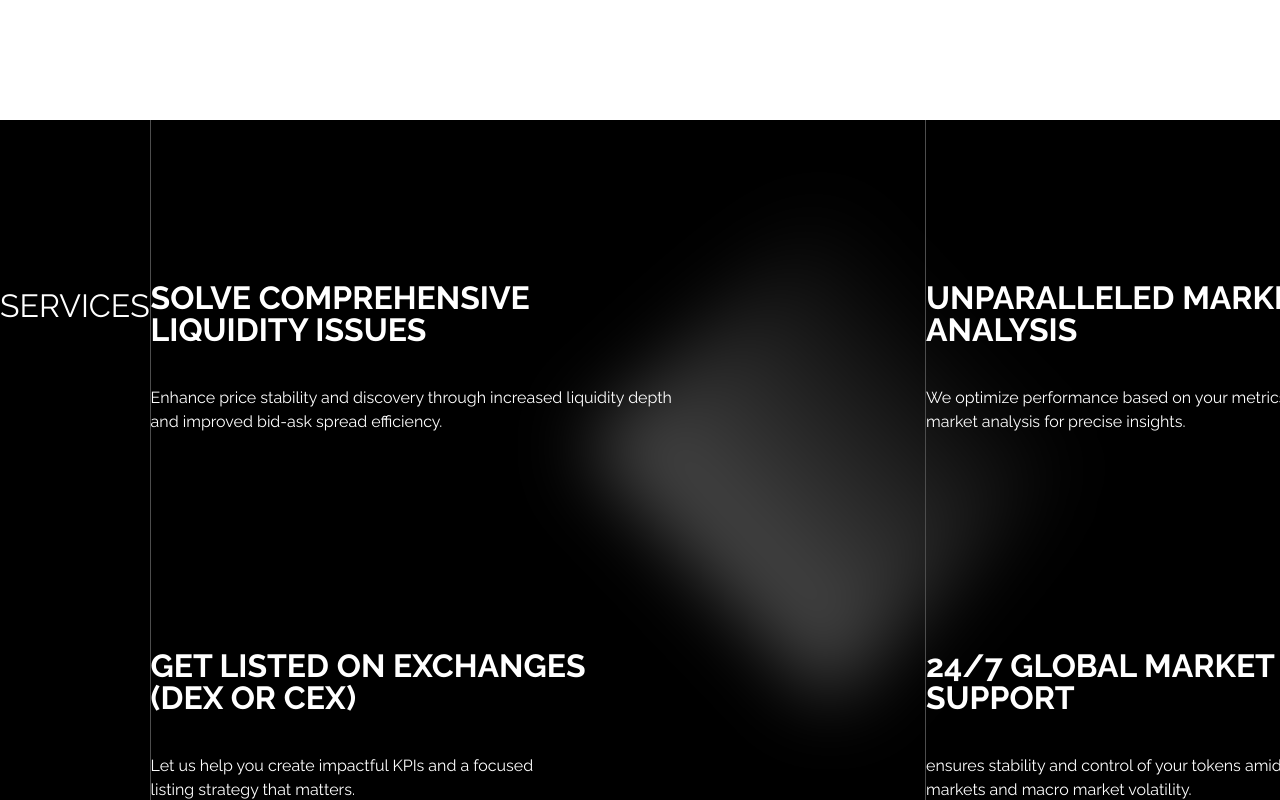
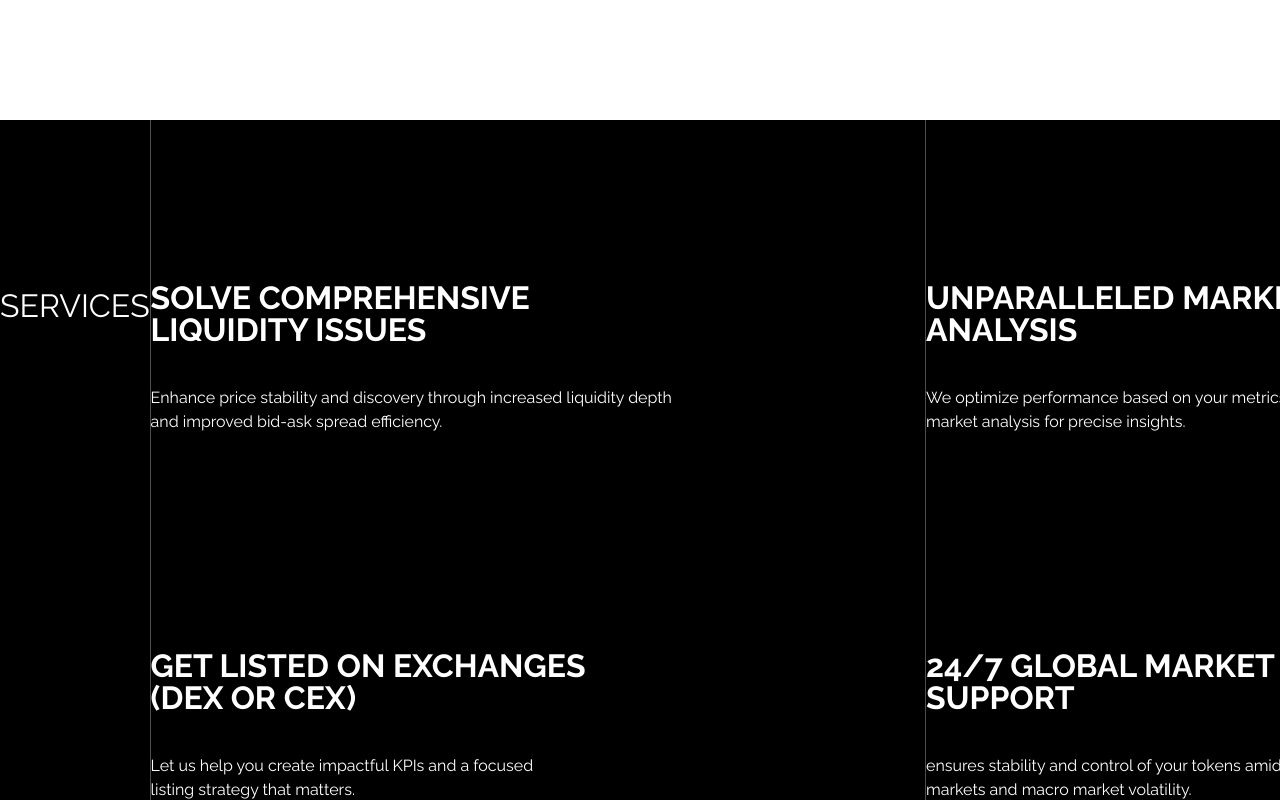
Before and after one commit to naomiaori/kronon-landing-page, a Next.js app: page / in a window 1280 px wide. Shown: the part 680-1480 px from the top of the page. Built offline with nearby package versions, Linux system fonts and the light colour scheme.

Commit message:
fix: deployment - test bg img

```diff
--- a/src/views/footer.tsx
+++ b/src/views/footer.tsx
@@ -6,10 +6,10 @@ const Footer = () => (
   <section className="h-screen px-[6.5rem] py-[5.56rem]">
     <div
       style={{
-        backgroundImage: `url('/ui/footer-bg.svg')`,
-        backgroundSize: "cover",
-        backgroundPosition: "center",
-        backgroundRepeat: "no-repeat",
+        // backgroundImage: `url('/ui/footer-bg.svg')`,
+        // backgroundSize: "cover",
+        // backgroundPosition: "center",
+        // backgroundRepeat: "no-repeat",
       }}
       className="p-12 w-full h-full rounded-[2.25rem] leading-normal flex flex-col justify-between"
     >
--- a/src/views/services-section.tsx
+++ b/src/views/services-section.tsx
@@ -4,10 +4,10 @@ const ServicesSection = () => (
   <section
     className="w-full h-screen text-white pr-[11.25rem]"
     style={{
-      backgroundImage: `url('ui/services-bg.svg')`,
-      backgroundSize: "cover",
-      backgroundPosition: "center",
-      backgroundRepeat: "no-repeat",
+      // backgroundImage: `url('ui/services-bg.svg')`,
+      // backgroundSize: "cover",
+      // backgroundPosition: "center",
+      // backgroundRepeat: "no-repeat",
     }}
   >
     <ScrollReveal>
```
